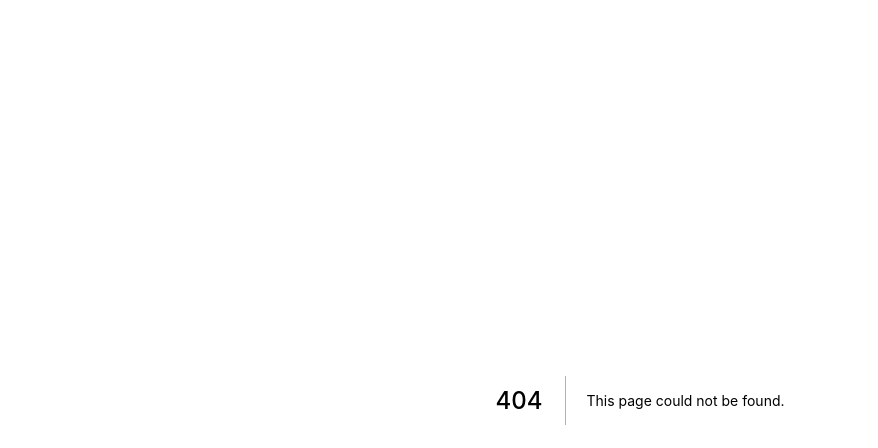
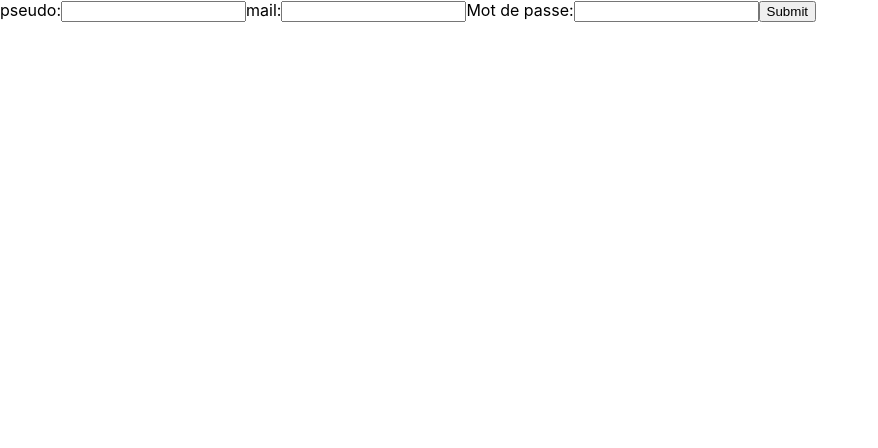
Before and after one commit to LeonardRingot/API_Rest, a Next.js app: page /connexion in a window 1280 px wide. Before the commit this address had no page. Shown: the top 448 px of the page, without its empty margins (0-878 px from the left). Built offline with nearby package versions, Linux system fonts and the light colour scheme.

Commit message:
initiatecommit

```diff
--- /dev/null
+++ b/pages/connexion.js
@@ -0,0 +1,18 @@
+export default function connexion()
+{
+return (
+    <form action="" method="post">
+  <label for="pseudo">pseudo:</label>
+  <input type="text"  name="pseudo" />
+
+  <label for="email">mail:</label>
+  <input type="email"  name="email" />
+
+  <label for="password">Mot de passe:</label>
+  <input type="password"  name="password" />
+
+  <button type="submit">Submit</button>
+</form>
+
+);
+}
```
Also changed, not shown: components/Body.js (added, +18 -0 lines), components/Header.js (added, +23 -0 lines), pages/index.js (+7 -2 lines), styles/Home.module.css (+8 -0 lines).
